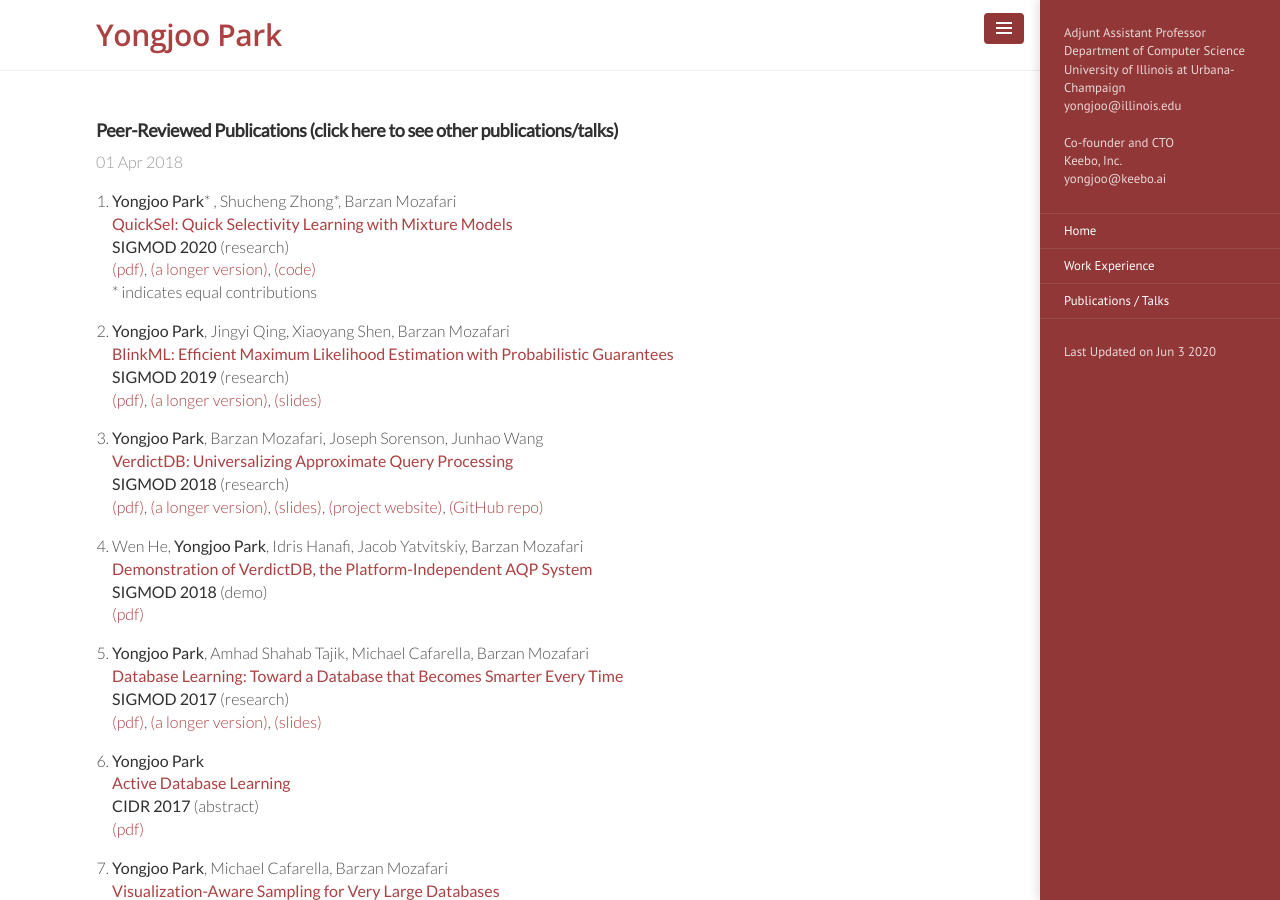
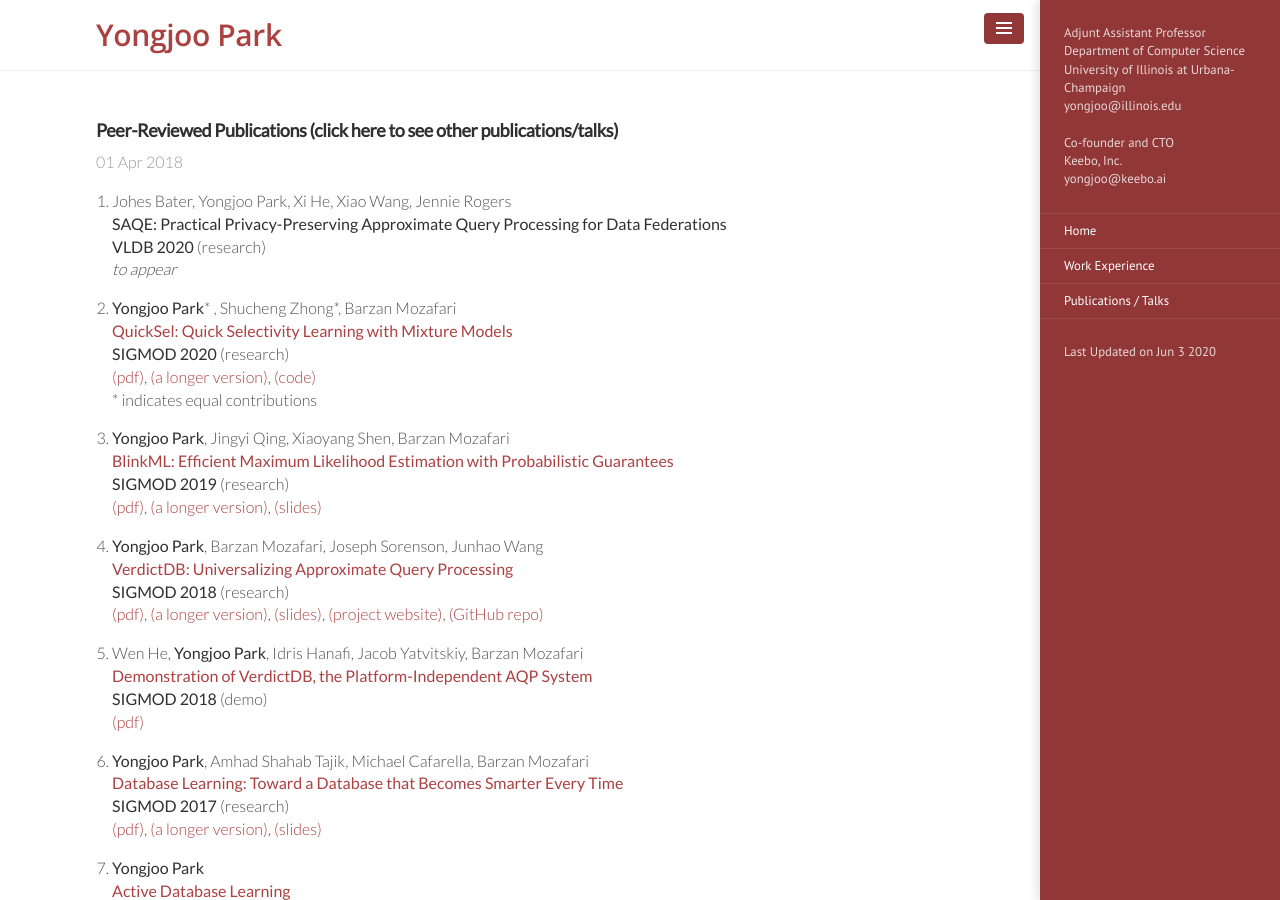
Before and after one commit to pyongjoo/pyongjoo.github.io, a Jekyll site: the page built from _texts/2018-04-01-publication.md, in a window 1280 px wide and 900 px high. Built offline with Jekyll 4.4.1, drawn with Linux system fonts in a browser that asks for light colours.

Commit message:
Update 2018-04-01-publication.md

```diff
--- a/_texts/2018-04-01-publication.md
+++ b/_texts/2018-04-01-publication.md
@@ -4,6 +4,10 @@ title: Peer-Reviewed Publications (click here to see other publications/talks)
 href: "/publications"
 ---
 
+1. Johes Bater, Yongjoo Park, Xi He, Xiao Wang, Jennie Rogers
+   **SAQE: Practical Privacy-Preserving Approximate Query Processing for Data Federations**
+   **VLDB 2020** (research)
+   *to appear*
 
 1. **Yongjoo Park**\* , Shucheng Zhong\*, Barzan Mozafari
    **[QuickSel: Quick Selectivity Learning with Mixture Models](https://dl.acm.org/doi/abs/10.1145/3318464.3389727)**
@@ -12,7 +16,6 @@ href: "/publications"
    [(a longer version)](https://arxiv.org/pdf/1812.10568.pdf),
    [(code)](https://github.com/illinoisdata/quicksel)
    \* indicates equal contributions
-
 
 1. **Yongjoo Park**, Jingyi Qing, Xiaoyang Shen, Barzan Mozafari
    **[BlinkML: Efficient Maximum Likelihood Estimation with Probabilistic Guarantees](https://dl.acm.org/citation.cfm?id=3300077)**
```
